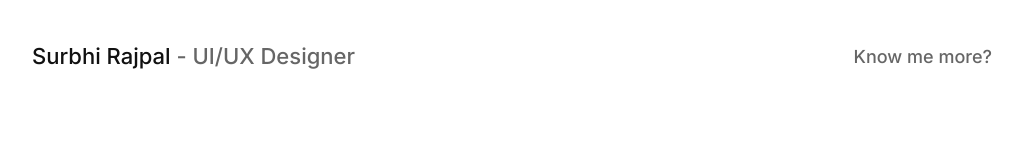
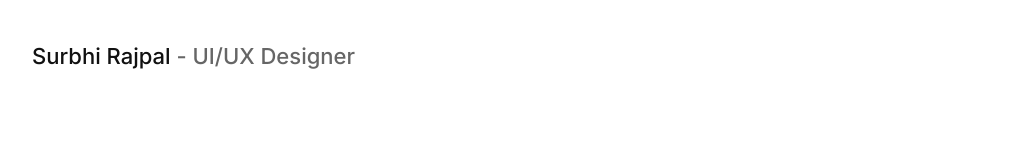
Before and after one commit to surbhirajpal/surbhirajpal, a React (Vite) app: page / in a window 1280 px wide. Shown: the top 160 px of the page, without its empty margins (128-1151 px from the left). Built offline with nearby package versions, Linux system fonts and the light colour scheme; a web font is replaced by a local one.

Commit message:
Hide about

```diff
--- a/src/components/Header/index.jsx
+++ b/src/components/Header/index.jsx
@@ -24,9 +24,9 @@ export default function Hero({ subtitle = "UI/UX Designer" }) {
               <span className="header__subtitle">- {subtitle}</span>
             </p>
           </Link>
-          <Link to="/about">
+          {/* <Link to="/about">
             <p className="header__about">Know me more?</p>
-          </Link>
+          </Link> */}
         </div>
       </div>
     </div>
```
